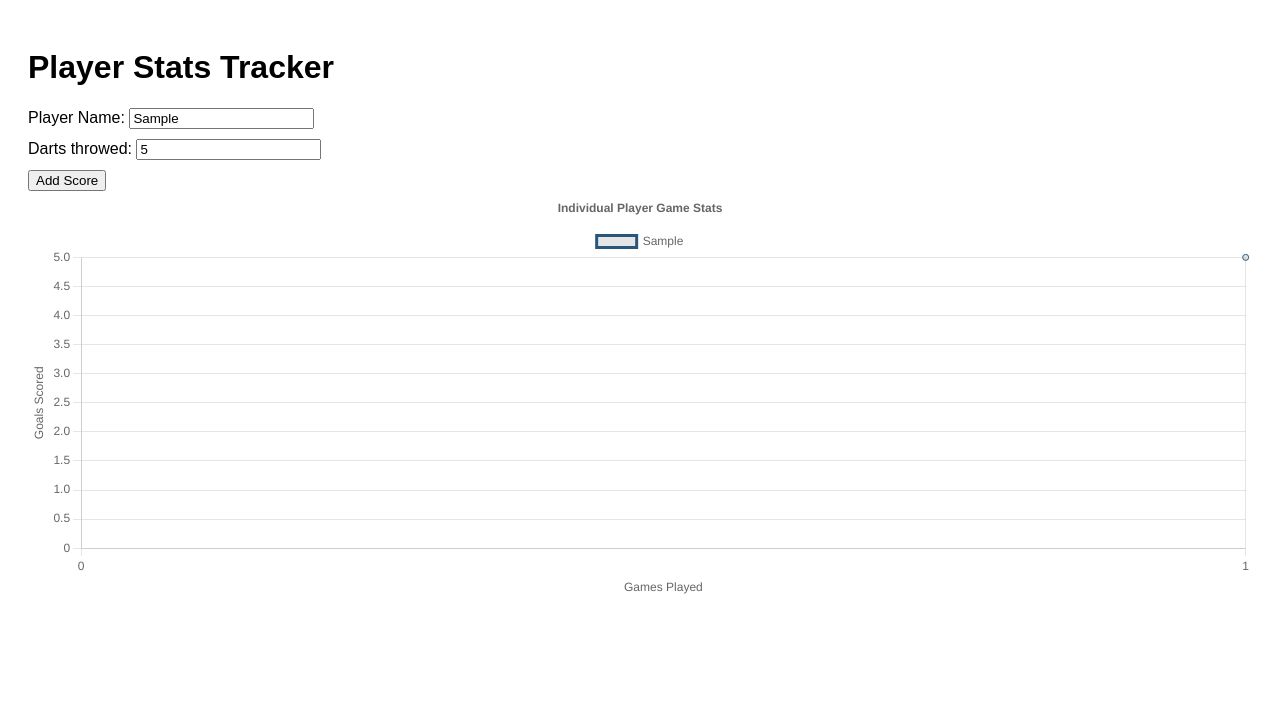
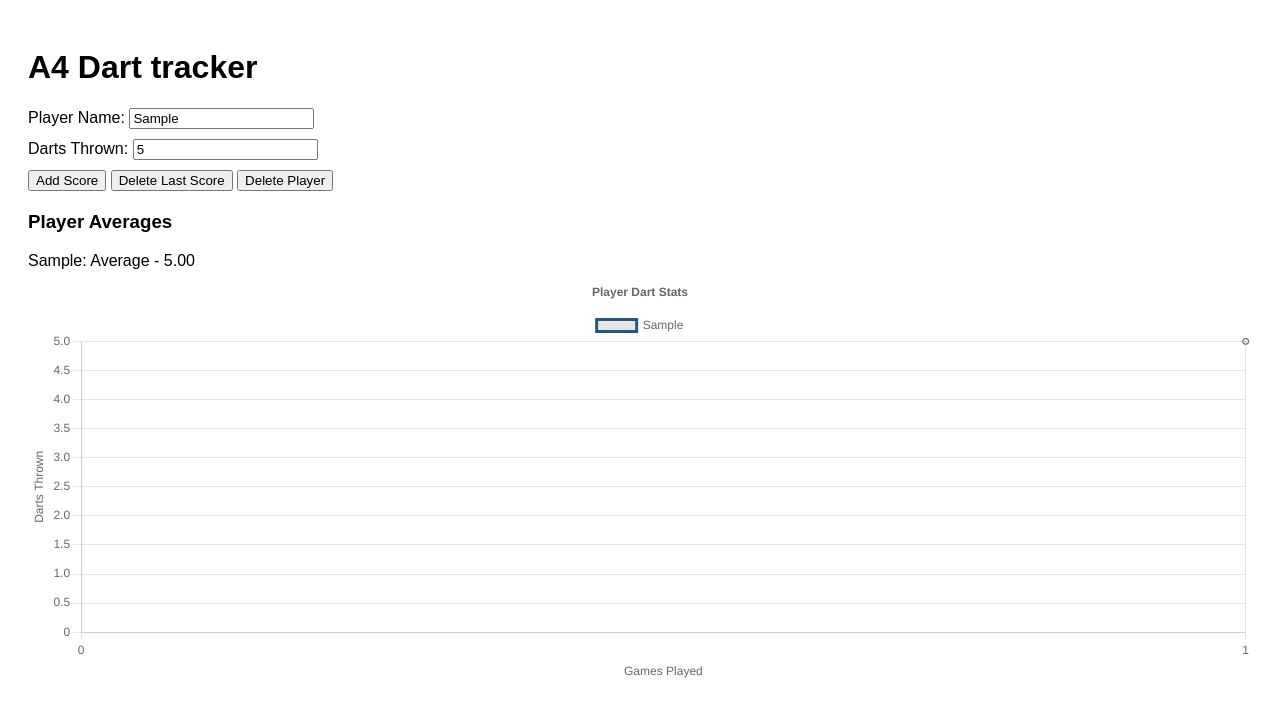
Before and after one commit to QuirijnBos/Dart-statistics-A4, a plain HTML site: page index.html in a window 1280 px wide. Both pictures are taken after typing "Sample", "5" into the empty fields and a click on the button "Add Score". Drawn offline with nearby package versions, Linux system fonts and the light colour scheme.

Commit message:
Update index.html

```diff
--- a/index.html
+++ b/index.html
@@ -9,21 +9,30 @@
     body { font-family: sans-serif; padding: 20px; }
     canvas { max-width: 100%; }
     .form-group { margin-bottom: 10px; }
+    .player-avg { margin-top: 20px; }
+    .player { margin: 5px 0; }
   </style>
 </head>
 <body>
 
-  <h1>Player Stats Tracker</h1>
+  <h1>A4 Dart tracker</h1>
 
   <div class="form-group">
     <label>Player Name: <input type="text" id="playerName" /></label>
   </div>
 
   <div class="form-group">
-    <label>Darts throwed: <input type="number" id="score" /></label>
+    <label>Darts Thrown: <input type="number" id="score" /></label>
   </div>
 
   <button onclick="addScore()">Add Score</button>
+  <button onclick="deleteLastScore()">Delete Last Score</button>
+  <button onclick="deletePlayer()">Delete Player</button>
+
+  <div class="player-avg">
+    <h3>Player Averages</h3>
+    <div id="playerAverages"></div>
+  </div>
 
   <canvas id="gameChart" height="100"></canvas>
 
@@ -31,15 +40,16 @@
     const ctx = document.getElementById('gameChart').getContext('2d');
     const playerData = {}; // { name: { x: [], y: [] } }
 
+    // Create chart with an empty dataset initially
     const chart = new Chart(ctx, {
       type: 'line',
       data: {
-        datasets: []
+        datasets: [] // Empty dataset at the start
       },
       options: {
         responsive: true,
         animation: false,
-        parsing: false,
+        parsing: false, // We provide x/y manually
         scales: {
           x: {
             type: 'linear',
@@ -57,18 +67,50 @@
             beginAtZero: true,
             title: {
               display: true,
-              text: 'Goals Scored'
+              text: 'Darts Thrown'
             }
           }
         },
         plugins: {
           title: {
             display: true,
-            text: 'Individual Player Game Stats'
+            text: 'Player Dart Stats'
           }
         }
       }
     });
+
+    // Save to localStorage
+    function saveData() {
+      localStorage.setItem('playerData', JSON.stringify(playerData));
+    }
+
+    // Load data from localStorage
+    function loadData() {
+      const saved = localStorage.getItem('playerData');
+      if (saved) {
+        const parsed = JSON.parse(saved);
+        for (const name in parsed) {
+          playerData[name] = parsed[name];
+
+          chart.data.datasets.push({
+            label: name,
+            data: parsed[name].x.map((xVal, i) => ({
+              x: xVal,
+              y: parsed[name].y[i]
+            })),
+            borderColor: getRandomColor(),
+            fill: false,
+            tension: 0 // Straight lines
+          });
+        }
+        chart.update();
+        updatePlayerAverages();
+      }
+    }
+
+    // Load data when page is opened
+    loadData();
 
     function addScore() {
       const name = document.getElementById('playerName').value.trim();
@@ -86,7 +128,7 @@
           data: [],
           borderColor: getRandomColor(),
           fill: false,
-          tension: 0 // 👈 straight lines
+          tension: 0
         });
       }
 
@@ -101,6 +143,82 @@
       }));
 
       chart.update();
+      saveData();
+      updatePlayerAverages(); // Update averages immediately after adding score
+    }
+
+    function deleteLastScore() {
+      const name = document.getElementById('playerName').value.trim();
+      if (!name || !playerData[name] || playerData[name].x.length === 0) {
+        alert("No scores to delete for this player.");
+        return;
+      }
+
+      // Remove the last score (both x and y)
+      playerData[name].x.pop();
+      playerData[name].y.pop();
+
+      // Update the chart data
+      const dataset = chart.data.datasets.find(d => d.label === name);
+      if (dataset) {
+        dataset.data = playerData[name].x.map((xVal, i) => ({
+          x: xVal,
+          y: playerData[name].y[i]
+        }));
+      }
+
+      // If no data left for the player, remove their dataset from chart
+      if (playerData[name].x.length === 0) {
+        chart.data.datasets = chart.data.datasets.filter(d => d.label !== name);
+      }
+
+      chart.update();
+      saveData();
+      updatePlayerAverages(); // Update averages immediately after deletion
+    }
+
+    function deletePlayer() {
+      const name = document.getElementById('playerName').value.trim();
+      if (!name || !playerData[name]) {
+        alert("Enter a valid existing player name to delete.");
+        return;
+      }
+
+      // Remove from local data
+      delete playerData[name];
+
+      // Remove from chart
+      chart.data.datasets = chart.data.datasets.filter(d => d.label !== name);
+      chart.update();
+      saveData();
+      updatePlayerAverages(); // Update averages immediately after deletion
+    }
+
+    function clearAll() {
+      if (!confirm("Are you sure you want to delete all data?")) return;
+
+      // Clear everything
+      for (const key in playerData) delete playerData[key];
+      chart.data.datasets = [];
+      chart.update();
+      localStorage.removeItem('playerData');
+      updatePlayerAverages(); // Clear averages after deleting all data
+    }
+
+    function updatePlayerAverages() {
+      const playerAveragesDiv = document.getElementById('playerAverages');
+      playerAveragesDiv.innerHTML = ''; // Clear existing averages
+
+      // Display averages for all players
+      for (const name in playerData) {
+        const totalGoals = playerData[name].y.reduce((sum, score) => sum + score, 0);
+        const average = totalGoals / playerData[name].y.length;
+        const avgText = `${name}: Average - ${average.toFixed(2)}`;
+        const playerDiv = document.createElement('div');
+        playerDiv.classList.add('player');
+        playerDiv.textContent = avgText;
+        playerAveragesDiv.appendChild(playerDiv);
+      }
     }
 
     function getRandomColor() {
@@ -109,42 +227,6 @@
       const b = Math.floor(Math.random() * 200);
       return `rgb(${r}, ${g}, ${b})`;
     }
-
-    // Save to localStorage
-function saveData() {
-  localStorage.setItem('playerData', JSON.stringify(playerData));
-}
-
-// Load from localStorage
-function loadData() {
-  const saved = localStorage.getItem('playerData');
-  if (saved) {
-    const parsed = JSON.parse(saved);
-    for (const name in parsed) {
-      playerData[name] = parsed[name];
-
-      chart.data.datasets.push({
-        label: name,
-        data: parsed[name].x.map((xVal, i) => ({
-          x: xVal,
-          y: parsed[name].y[i]
-        })),
-        borderColor: getRandomColor(),
-        fill: false,
-        tension: 0
-      });
-    }
-    chart.update();
-  }
-}
-
-// Auto-load on page start
-loadData();
-
-chart.update();
-saveData(); // 👈 Save after each input
-
-
   </script>
 
 </body>
```
